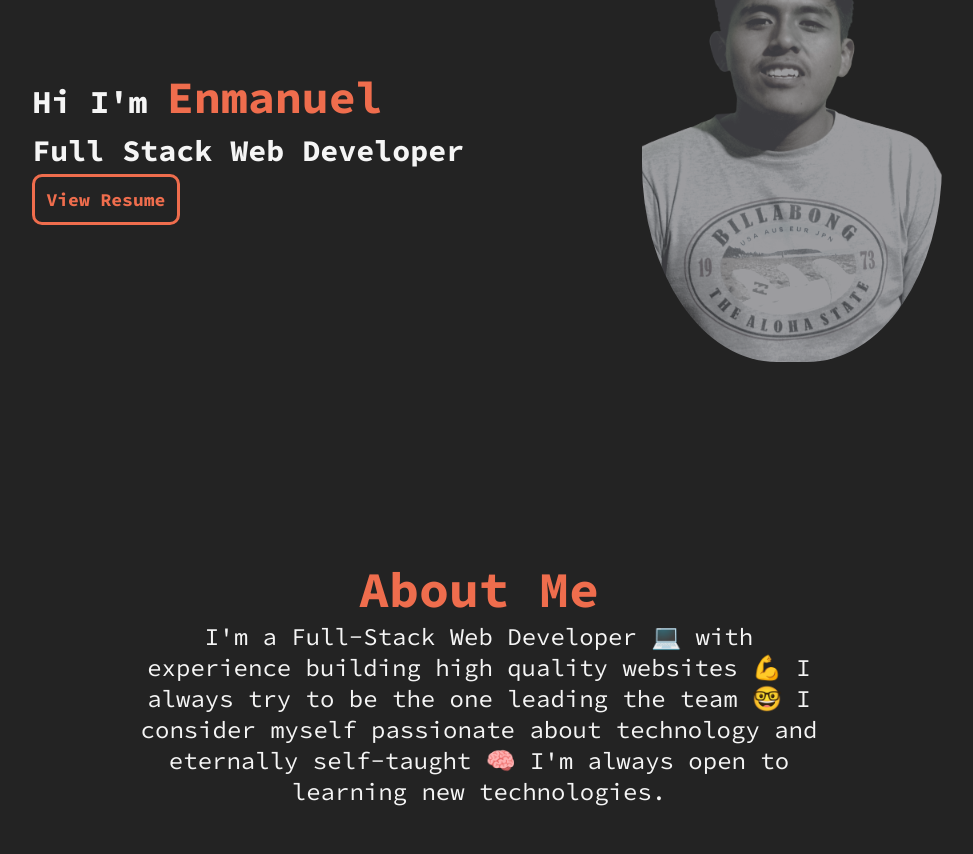
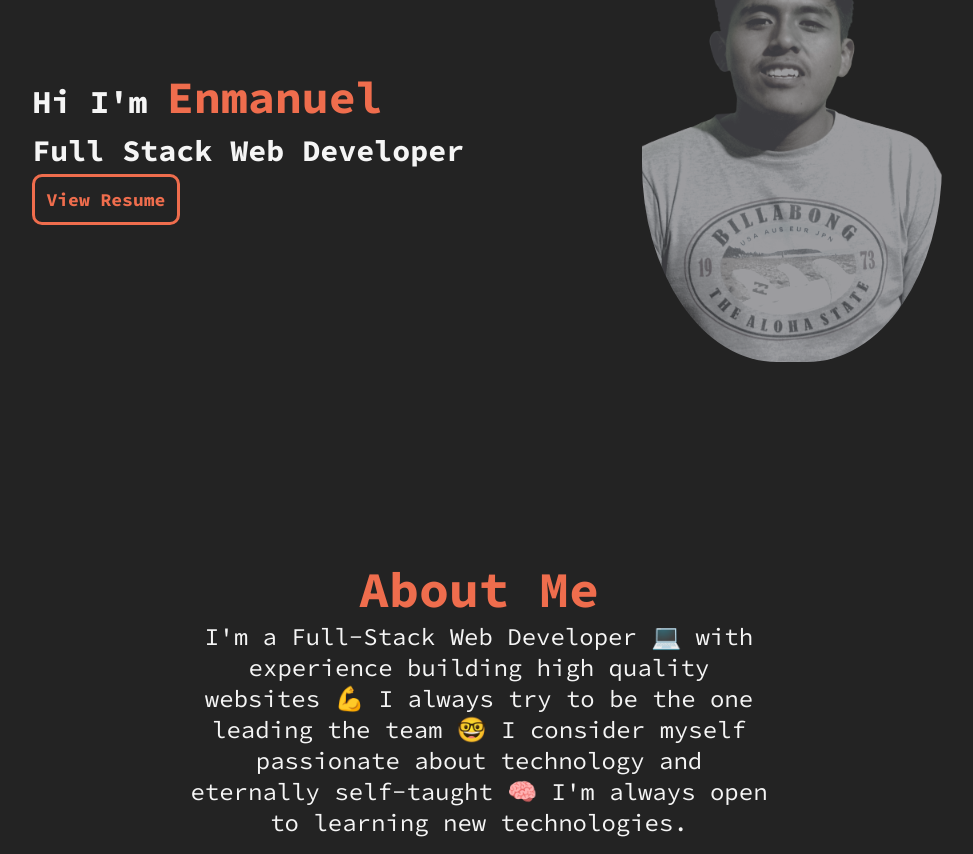
Before and after one commit to emachipana/personal-site, a React (Create React App) app: page / in a window 1280 px wide. Shown: the part 258-1112 px from the top of the page, without its empty margins (161-1134 px from the left). Before the commit the page ends 1081 px from the top, so only its background shows below. Built offline with nearby package versions, Linux system fonts and the light colour scheme.

Commit message:
FIX: styles reduce width

```diff
--- a/src/components/AboutMe/styles.js
+++ b/src/components/AboutMe/styles.js
@@ -2,11 +2,12 @@ import styled from "@emotion/styled";
 import { colors } from "../../styles";
 
 export const Container = styled.div`
-  max-width: 700px;
+  max-width: 580px;
   margin: 1rem auto;
   display: flex;
   flex-direction: column;
   align-items: center;
+  overflow: hidden;
 `;
 
 export const Title = styled.h1`
```
